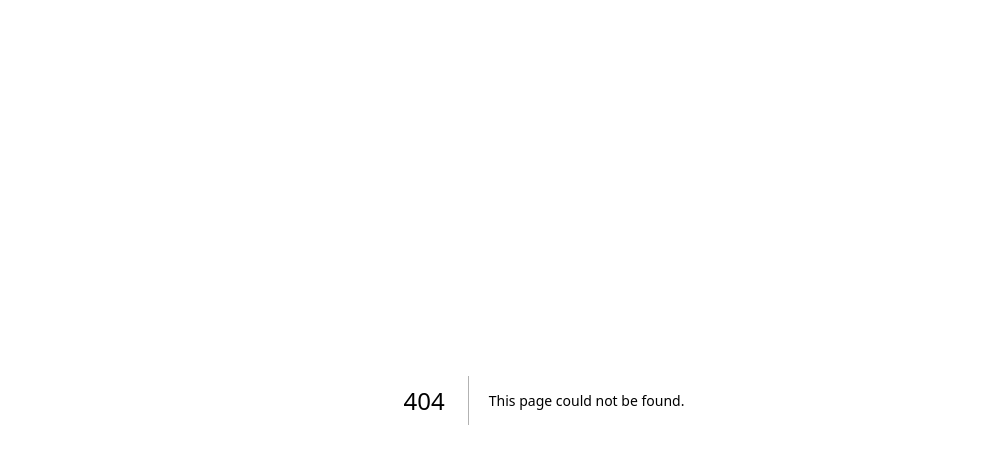
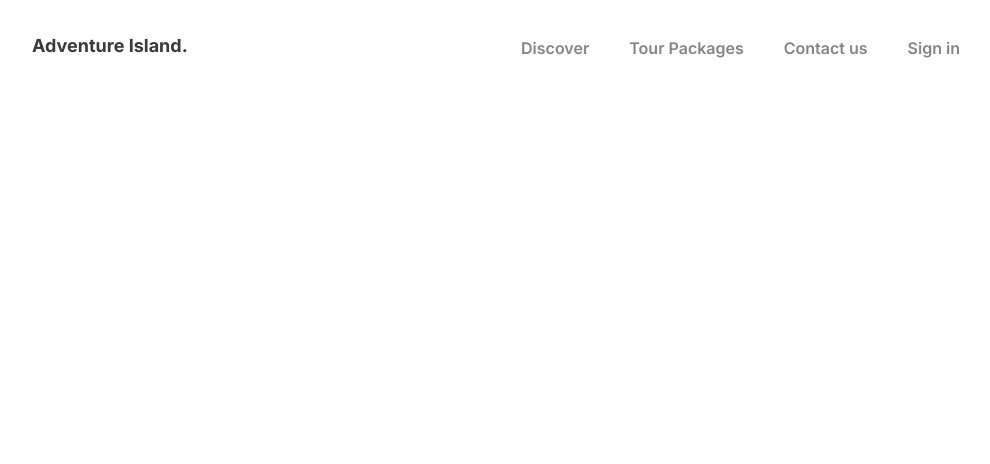
Before and after one commit to Xlongclaw/travel-app, a Next.js app: page /tourpackages/spell-binding-dubai-1129 in a window 1280 px wide. Before the commit this address had no page. Shown: the top 464 px of the page, without its empty margins (96-1086 px from the left). Built offline with nearby package versions, Linux system fonts and the light colour scheme.

Commit message:
bedore sanity

```diff
--- /dev/null
+++ b/src/app/tourpackages/[tourId]/page.tsx
@@ -0,0 +1,12 @@
+import NavBar from '@/app/components/NavBar'
+import React from 'react'
+
+const page = ({params}:{params:{tourId:string}}) => {
+  return (
+    <div className='px-32 py-8'>
+      <NavBar/>
+    </div>
+  )
+}
+
+export default page
--- a/src/app/tourpackages/components/PackageWrapper.tsx
+++ b/src/app/tourpackages/components/PackageWrapper.tsx
@@ -3,6 +3,7 @@ import Image from "next/image";
 import React from "react";
 import {motion} from 'framer-motion'
 import { tourPackageType } from "../types/type";
+import Link from "next/link";
 const PackageWrapper = ({
   tourPackage,
 }: {
@@ -13,7 +14,8 @@ const PackageWrapper = ({
     return originalPrice-(originalPrice*Number(tourPackage.discount)/100)
   }
   return (
-    <motion.div whileHover={{scale:1.05}} className=" p-3 pb-6 w-[24.3%] shadow2 bg-color9 cursor-pointer flex-shrink-0">
+    <Link className="w-[24.3%] flex-shrink-0" href={"/tourpackages/" + tourPackage.link}>
+    <motion.div whileHover={{scale:1.05}} className=" p-3 pb-6 w-full shadow2 bg-color9 cursor-pointer ">
       <Image
         className="w-full h-[18rem]"
         src={tourPackage.image}
@@ -39,6 +41,7 @@ const PackageWrapper = ({
         </div>
       </div>
     </motion.div>
+    </Link>
   );
 };
 
--- a/src/app/tourpackages/constants/popularPackagesData.ts
+++ b/src/app/tourpackages/constants/popularPackagesData.ts
@@ -8,7 +8,7 @@ const popularPackagesData = [
       "Lorem ipsum dolor sit amet, consectetur adipisicing elit. Fugiat harum corporis possimus atque ex esse, deleniti ad, minima consectetur veritatis magni.",
     originalPrice: "1,07,999",
     discount: "20",
-    link: "",
+    link: "spell-binding-dubai-1129",
     country:'Dubai',
     city:''
   },
```
